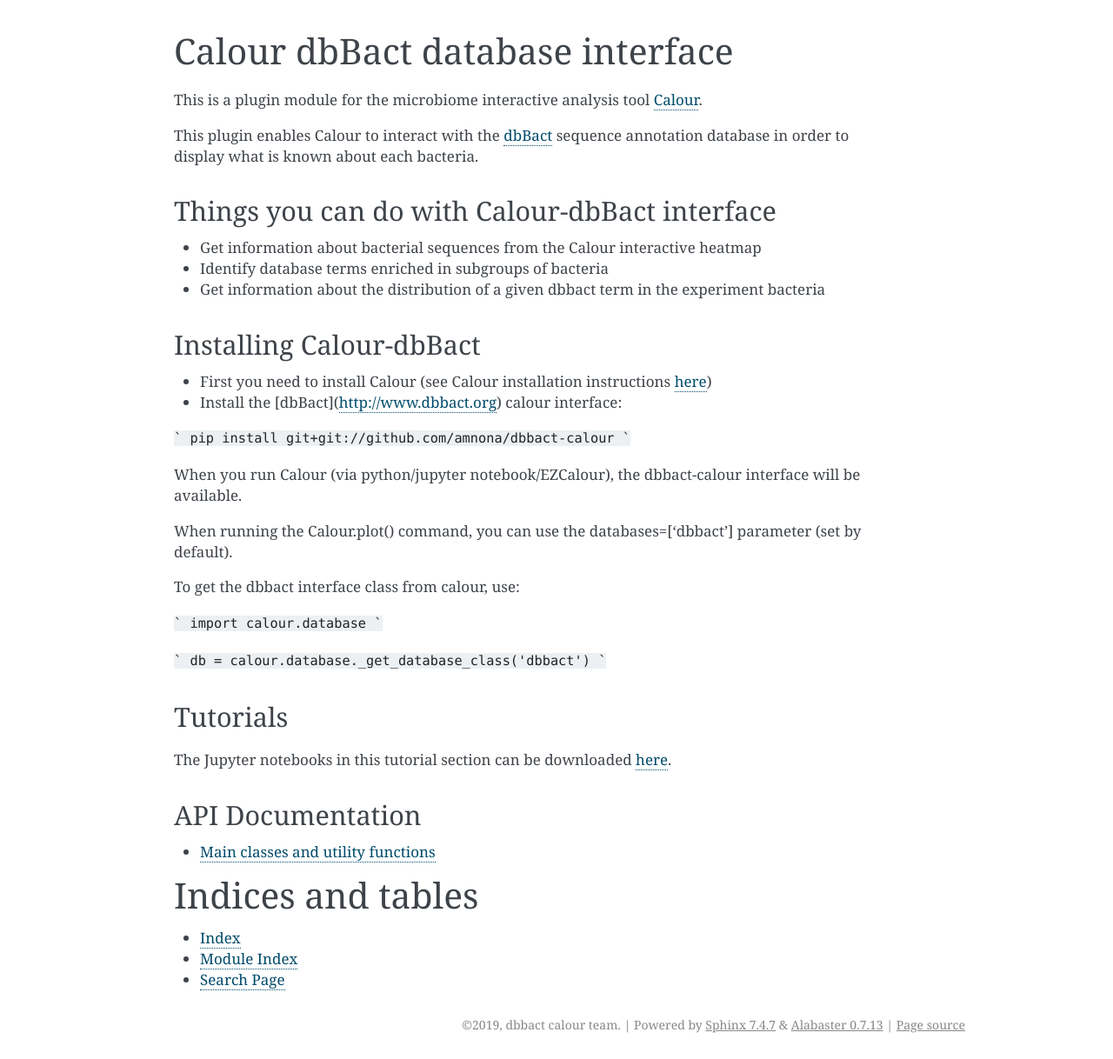
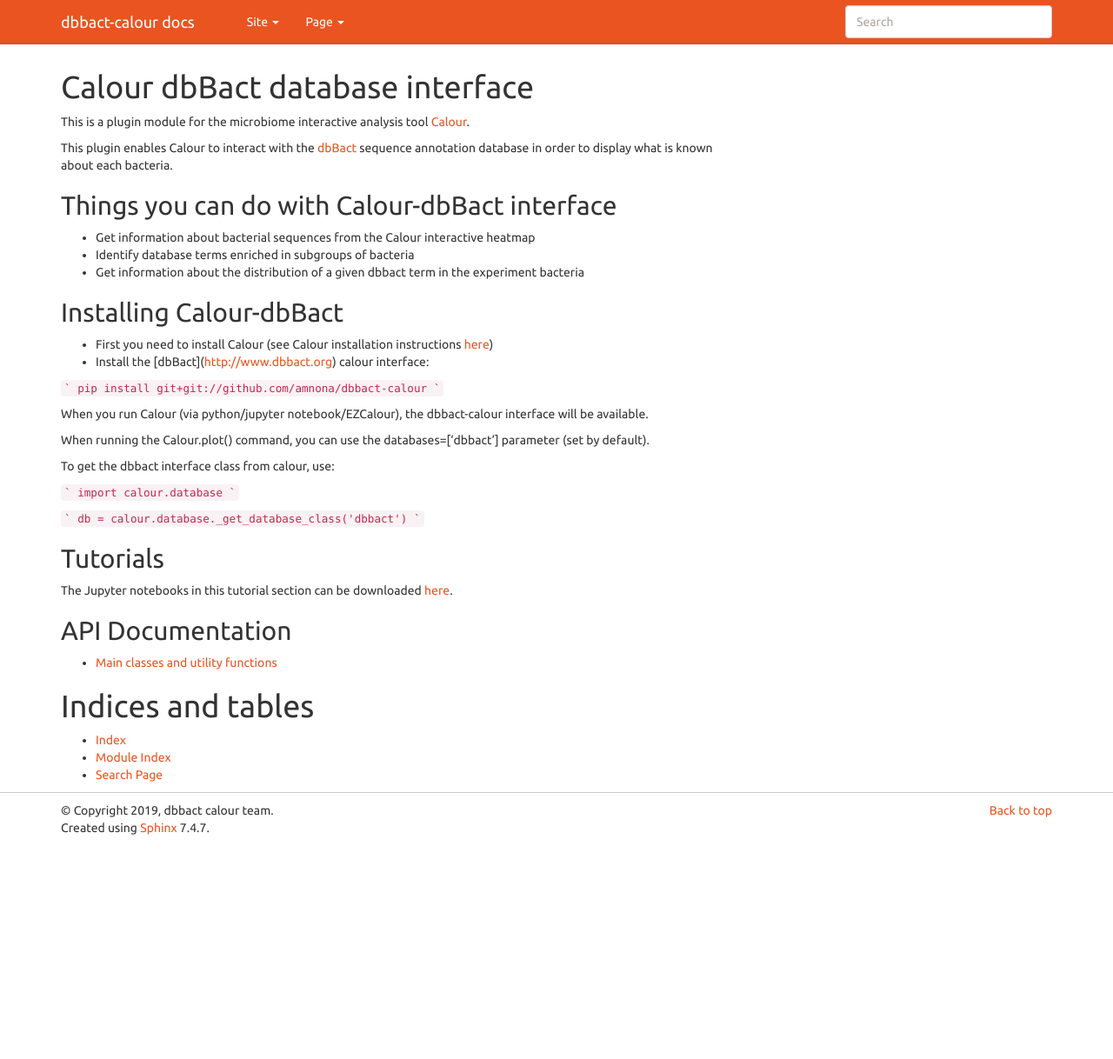
Before and after one commit to amnona/dbbact-calour, a Sphinx documentation site: the page built from docs/index.rst, in a window 1280 px wide and 1218 px high. Shown: the whole window at 87% size. Built offline with Sphinx 7.4.7, drawn with Linux system fonts in a browser that asks for light colours; pages that are not in the unit, such as notebooks, are missing from menus.

Commit message:
readthedocs

```diff
--- a/docs/conf.py
+++ b/docs/conf.py
@@ -4,7 +4,7 @@
 # list see the documentation:
 # http://www.sphinx-doc.org/en/master/config
 
-import sphinx.ext.autosummary as autosummary
+# import sphinx.ext.autosummary as autosummary
 import sphinx_bootstrap_theme
 
 # -- Path setup --------------------------------------------------------------
@@ -42,7 +42,7 @@
 source_suffix = '.rst'
 
 # The encoding of source files.
-#source_encoding = 'utf-8-sig'
+# source_encoding = 'utf-8-sig'
 
 # The master toctree document.
 master_doc = 'index'
@@ -120,14 +120,14 @@
 exclude_patterns = ['_build', 'Thumbs.db', '.DS_Store']
 
 
-# -- Options for HTML output -------------------------------------------------
+# # -- Options for HTML output -------------------------------------------------
 
-# The theme to use for HTML and HTML Help pages.  See the documentation for
-# a list of builtin themes.
-#
-html_theme = 'alabaster'
+# # The theme to use for HTML and HTML Help pages.  See the documentation for
+# # a list of builtin themes.
+# #
+# html_theme = 'alabaster'
 
-# Add any paths that contain custom static files (such as style sheets) here,
-# relative to this directory. They are copied after the builtin static files,
-# so a file named "default.css" will overwrite the builtin "default.css".
-html_static_path = ['_static']
+# # Add any paths that contain custom static files (such as style sheets) here,
+# # relative to this directory. They are copied after the builtin static files,
+# # so a file named "default.css" will overwrite the builtin "default.css".
+# html_static_path = ['_static']
```
